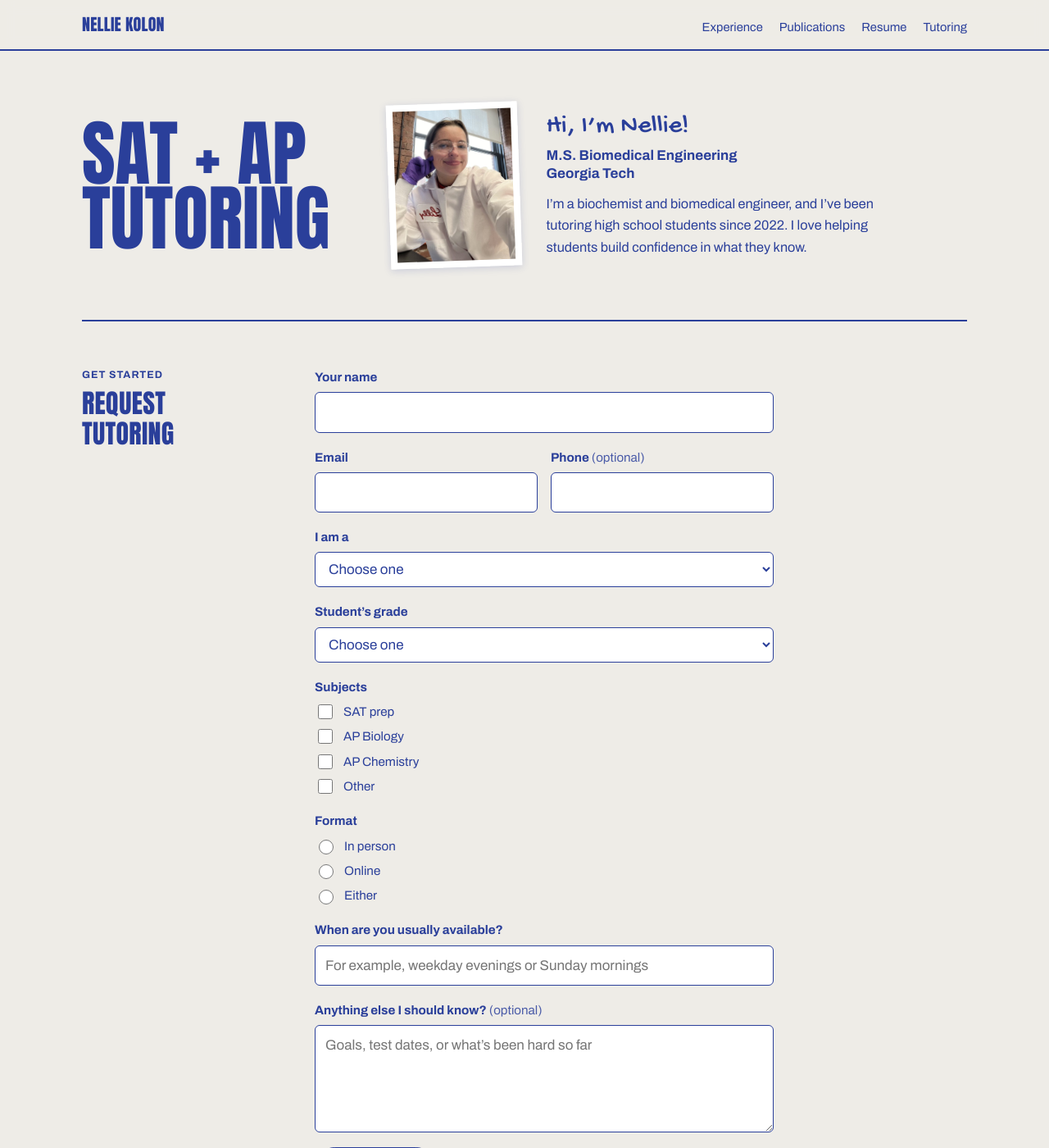
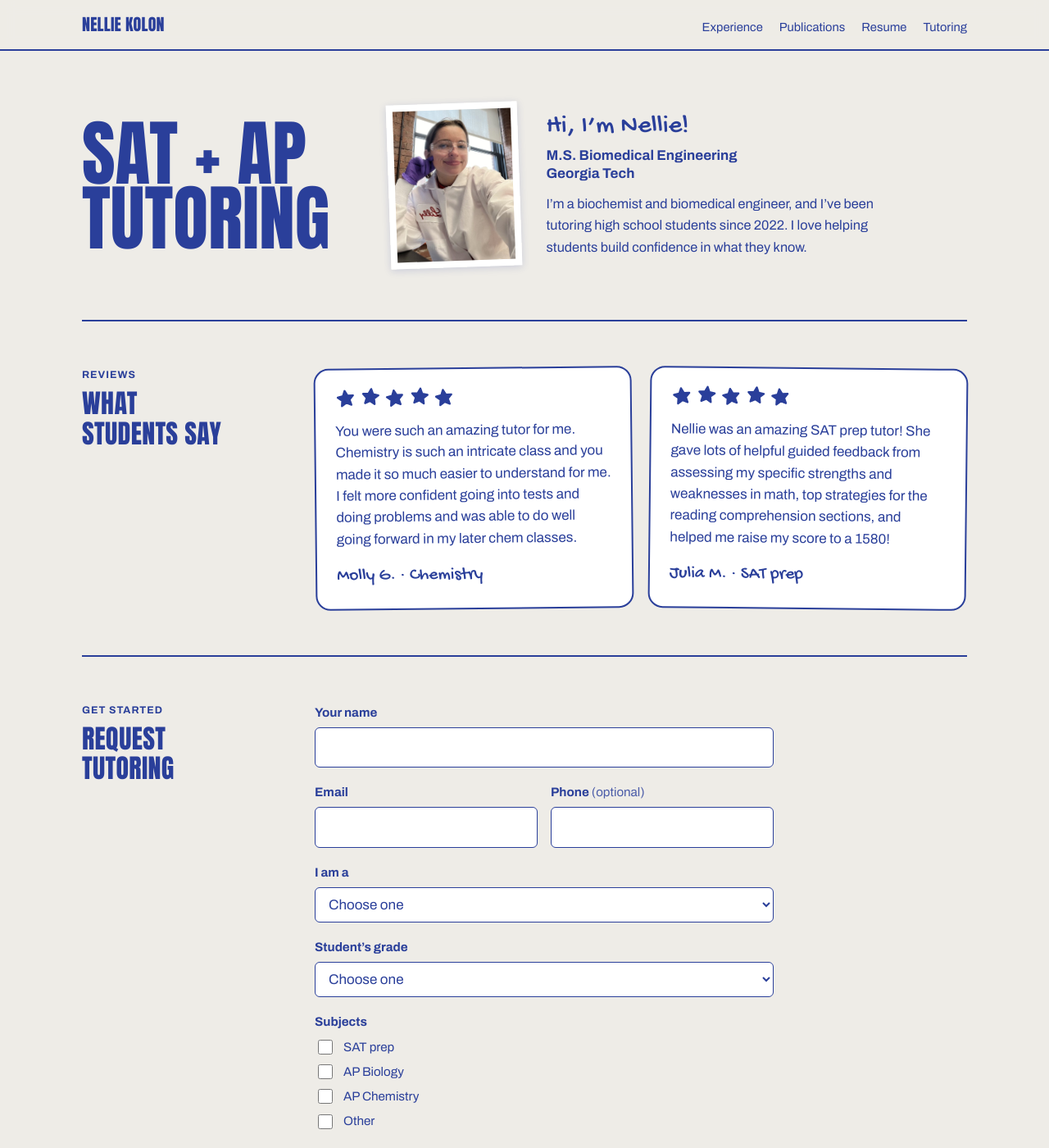
Before and after one commit to nelliekolon/nelliekolon.github.io, a Jekyll site: the page built from tutoring.md, in a window 1280 px wide and 1400 px high. Shown: the whole window at 82% size. Built offline with Jekyll 4.4.1, drawn with Linux system fonts in a browser that asks for light colours.

Commit message:
Preview: student reviews on tutoring page
Co-Authored-By: Claude Opus 5.5 <noreply@anthropic.com>
Claude-Session: https://claude.ai/code/session_01HFMymAmWcw7GchssUrMz1g

```diff
--- a/assets/css/styles.css
+++ b/assets/css/styles.css
@@ -306,6 +306,25 @@ ul.points li::marker { color: var(--marker); }
   .tutor-hero .lede { grid-column: 1 / -1; font-size: 1rem; }
 }
 
+/* Tutoring reviews */
+.reviews { display: grid; grid-template-columns: repeat(2, minmax(0, 1fr)); gap: 20px; }
+.review {
+  margin: 0; background: #fff; border: 2px solid var(--line); border-radius: 18px;
+  padding: 22px 24px; display: flex; flex-direction: column; gap: 14px;
+}
+.review:nth-child(odd) { transform: rotate(-0.6deg); }
+.review:nth-child(even) { transform: rotate(0.6deg); }
+.review blockquote { margin: 0; color: var(--ink); line-height: 1.55; }
+.review figcaption { font-family: var(--hand, inherit); font-size: 1.35rem; color: var(--ink); }
+.stars { display: flex; gap: 4px; }
+.star { width: 26px; height: 26px; fill: var(--ink); stroke: var(--ink); stroke-width: 2.2; stroke-linejoin: round; }
+.star:nth-child(odd) { transform: rotate(-8deg); }
+.star:nth-child(even) { transform: rotate(6deg) translateY(-2px); }
+@media (max-width: 640px) {
+  .reviews { grid-template-columns: 1fr; }
+  .review:nth-child(n) { transform: none; }
+}
+
 /* Footer */
 .site-footer {
   display: flex;
--- a/tutoring.md
+++ b/tutoring.md
@@ -15,6 +15,25 @@ theme: tutor
       <p class="cred">M.S. Biomedical Engineering<br>Georgia Tech</p>
     </div>
     <p class="lede">I’m a biochemist and biomedical engineer, and I’ve been tutoring high school students since 2022. I love helping students build confidence in what they know.</p>
+  </div>
+</section>
+
+<section id="reviews">
+  <div class="section-head">
+    <p class="eyebrow">Reviews</p>
+    <h2>What students say</h2>
+  </div>
+  <div class="reviews">
+    <figure class="review">
+      <div class="stars" role="img" aria-label="5 out of 5 stars"><svg class="star" viewBox="0 0 24 24" aria-hidden="true"><path d="M12 2.8l2.6 5.6 6.1.7-4.5 4.2 1.2 6-5.4-3-5.4 3 1.2-6-4.5-4.2 6.1-.7z"/></svg><svg class="star" viewBox="0 0 24 24" aria-hidden="true"><path d="M12 2.8l2.6 5.6 6.1.7-4.5 4.2 1.2 6-5.4-3-5.4 3 1.2-6-4.5-4.2 6.1-.7z"/></svg><svg class="star" viewBox="0 0 24 24" aria-hidden="true"><path d="M12 2.8l2.6 5.6 6.1.7-4.5 4.2 1.2 6-5.4-3-5.4 3 1.2-6-4.5-4.2 6.1-.7z"/></svg><svg class="star" viewBox="0 0 24 24" aria-hidden="true"><path d="M12 2.8l2.6 5.6 6.1.7-4.5 4.2 1.2 6-5.4-3-5.4 3 1.2-6-4.5-4.2 6.1-.7z"/></svg><svg class="star" viewBox="0 0 24 24" aria-hidden="true"><path d="M12 2.8l2.6 5.6 6.1.7-4.5 4.2 1.2 6-5.4-3-5.4 3 1.2-6-4.5-4.2 6.1-.7z"/></svg></div>
+      <blockquote>You were such an amazing tutor for me. Chemistry is such an intricate class and you made it so much easier to understand for me. I felt more confident going into tests and doing problems and was able to do well going forward in my later chem classes.</blockquote>
+      <figcaption>Molly G. · Chemistry</figcaption>
+    </figure>
+    <figure class="review">
+      <div class="stars" role="img" aria-label="5 out of 5 stars"><svg class="star" viewBox="0 0 24 24" aria-hidden="true"><path d="M12 2.8l2.6 5.6 6.1.7-4.5 4.2 1.2 6-5.4-3-5.4 3 1.2-6-4.5-4.2 6.1-.7z"/></svg><svg class="star" viewBox="0 0 24 24" aria-hidden="true"><path d="M12 2.8l2.6 5.6 6.1.7-4.5 4.2 1.2 6-5.4-3-5.4 3 1.2-6-4.5-4.2 6.1-.7z"/></svg><svg class="star" viewBox="0 0 24 24" aria-hidden="true"><path d="M12 2.8l2.6 5.6 6.1.7-4.5 4.2 1.2 6-5.4-3-5.4 3 1.2-6-4.5-4.2 6.1-.7z"/></svg><svg class="star" viewBox="0 0 24 24" aria-hidden="true"><path d="M12 2.8l2.6 5.6 6.1.7-4.5 4.2 1.2 6-5.4-3-5.4 3 1.2-6-4.5-4.2 6.1-.7z"/></svg><svg class="star" viewBox="0 0 24 24" aria-hidden="true"><path d="M12 2.8l2.6 5.6 6.1.7-4.5 4.2 1.2 6-5.4-3-5.4 3 1.2-6-4.5-4.2 6.1-.7z"/></svg></div>
+      <blockquote>Nellie was an amazing SAT prep tutor! She gave lots of helpful guided feedback from assessing my specific strengths and weaknesses in math, top strategies for the reading comprehension sections, and helped me raise my score to a 1580!</blockquote>
+      <figcaption>Julia M. · SAT prep</figcaption>
+    </figure>
   </div>
 </section>
 
```
